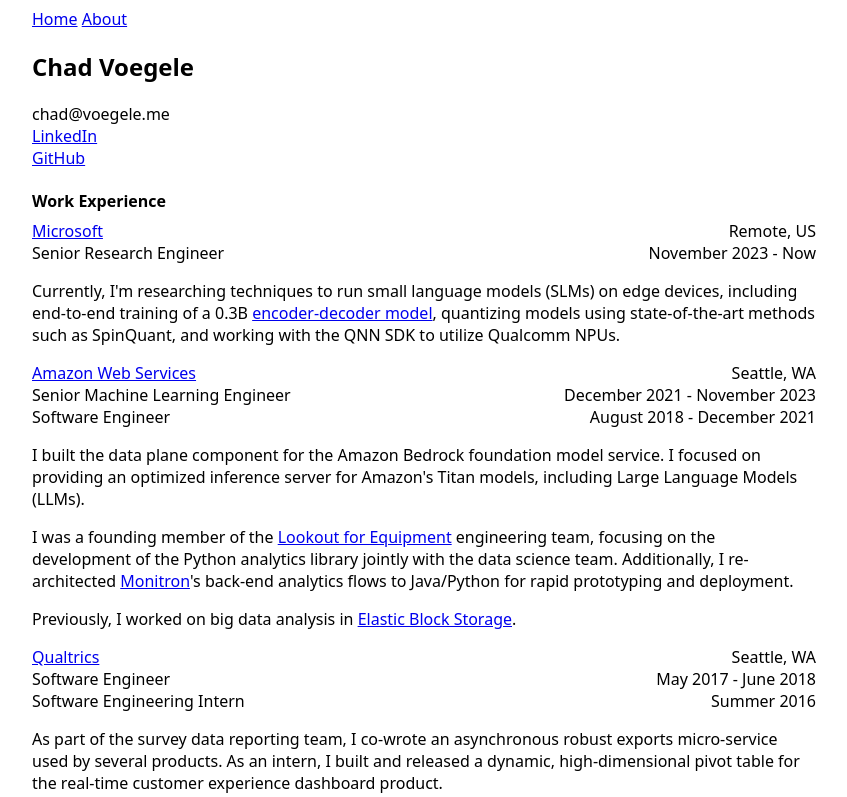
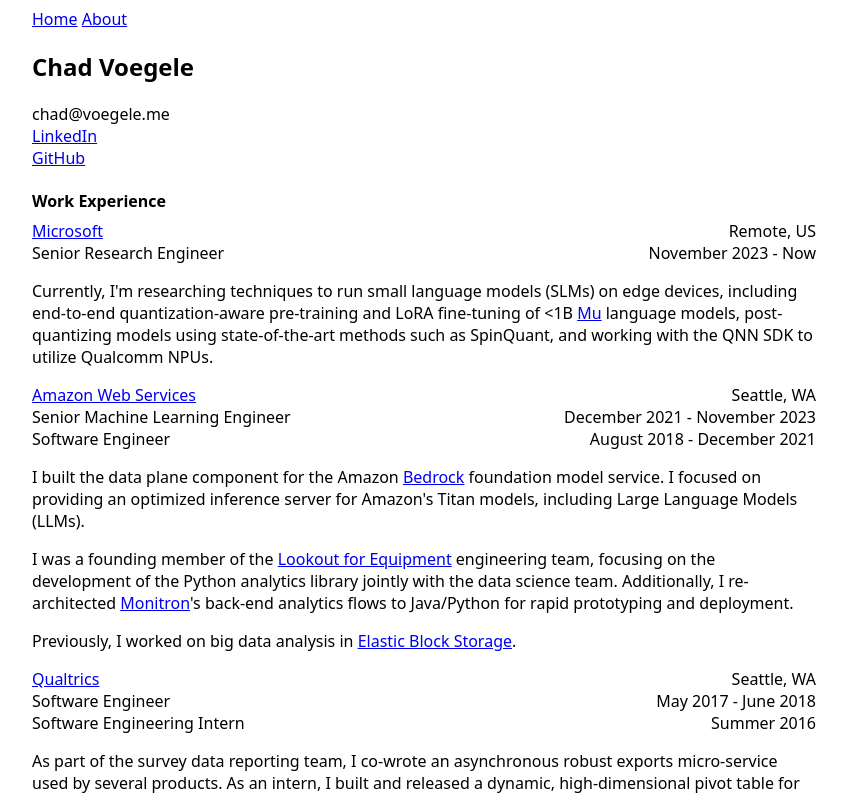
Before and after one commit to chadvoegele/blog, an Eleventy site: page about.njk in a window 1280 px wide. Shown: the top 797 px of the page, without its empty margins (216-1063 px from the left). Built offline with nearby package versions, Linux system fonts and the light colour scheme; Eleventy itself is replaced by a stand-in of ours; files that its build step writes are made by us from their sources.

Commit message:
About updates

```diff
--- a/about.njk
+++ b/about.njk
@@ -43,7 +43,12 @@
 {{ left_right('Senior Research Engineer', 'November 2023 - Now') }}
 
 <p>
-Currently, I'm researching techniques to run small language models (SLMs) on edge devices, including end-to-end training of a 0.3B <a href="https://github.com/microsoft/encoder-decoder-slm/">encoder-decoder model</a>, quantizing models using state-of-the-art methods such as SpinQuant, and working with the QNN SDK to utilize Qualcomm NPUs.
+Currently, I'm researching techniques to run small language models (SLMs) on
+edge devices, including end-to-end quantization-aware pre-training and LoRA
+fine-tuning of <1B
+<a href="https://blogs.windows.com/windowsexperience/2025/06/23/introducing-mu-language-model-and-how-it-enabled-the-agent-in-windows-settings/">Mu</a>
+language models, post-quantizing models using state-of-the-art methods such as
+SpinQuant, and working with the QNN SDK to utilize Qualcomm NPUs.
 </p>
 
 {{ left_right('<a href="https://aws.amazon.com/">Amazon Web Services</a>', 'Seattle, WA') }}
@@ -51,7 +56,7 @@
 {{ left_right('Software Engineer', 'August 2018 - December 2021') }}
 
 <p>
-I built the data plane component for the Amazon Bedrock
+I built the data plane component for the Amazon <a href="https://aws.amazon.com/bedrock/">Bedrock</a>
 foundation model service. I focused on providing an optimized inference server
 for Amazon's Titan models, including Large Language Models (LLMs).
 </p>
```
